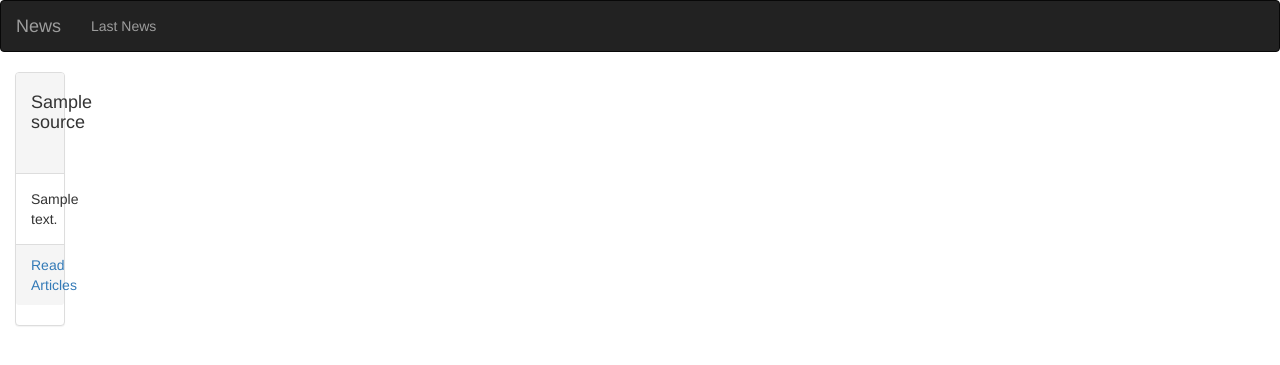
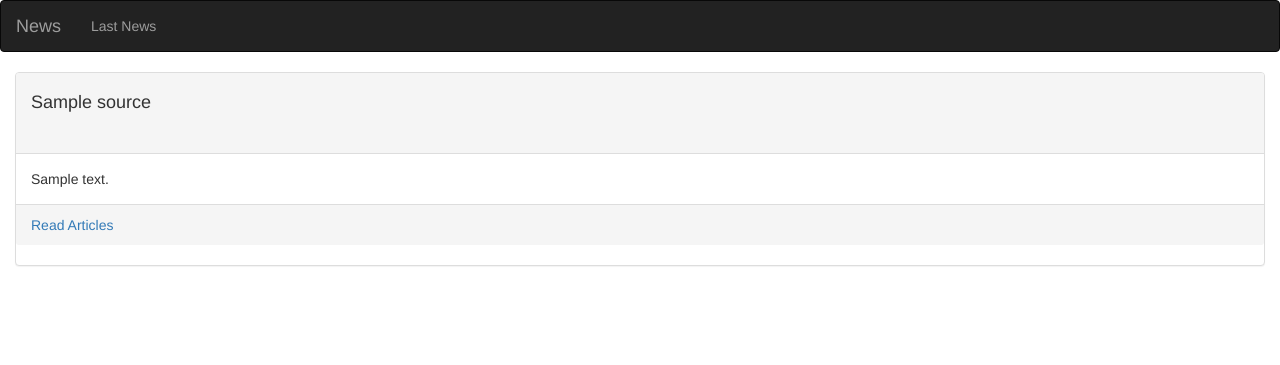
Before and after one commit to tytyne/newsHigh, a Flask app: template app/templates/index.html in a window 1280 px wide. Shown: the top 365 px of the page. Run offline with Flask 2, Linux system fonts and the light colour scheme; the template is opened without the code that fills it: most values are stand-ins (such as "Sample title", 1, 10 or a date in 2020); some libraries are stand-ins or nearby versions.

Commit message:
adding some css in index.html

```diff
--- a/app/templates/index.html
+++ b/app/templates/index.html
@@ -1,7 +1,7 @@
  {% extends 'base.html'%} {% import 'macros.html' as macro%} {% block content %} {% for source in popular %}
-<div class="col-md-3  single-source">
+<div class="col-md-12  single-source">
     <div class="row hh">
-        <div class="col-md-3  source-name  ">
+        <div class="col-md-12  source-name  ">
             <div class="panel panel-default">
                 <div class="panel-heading">
                     <h4>{{ source.name }}</h4><br>
```
